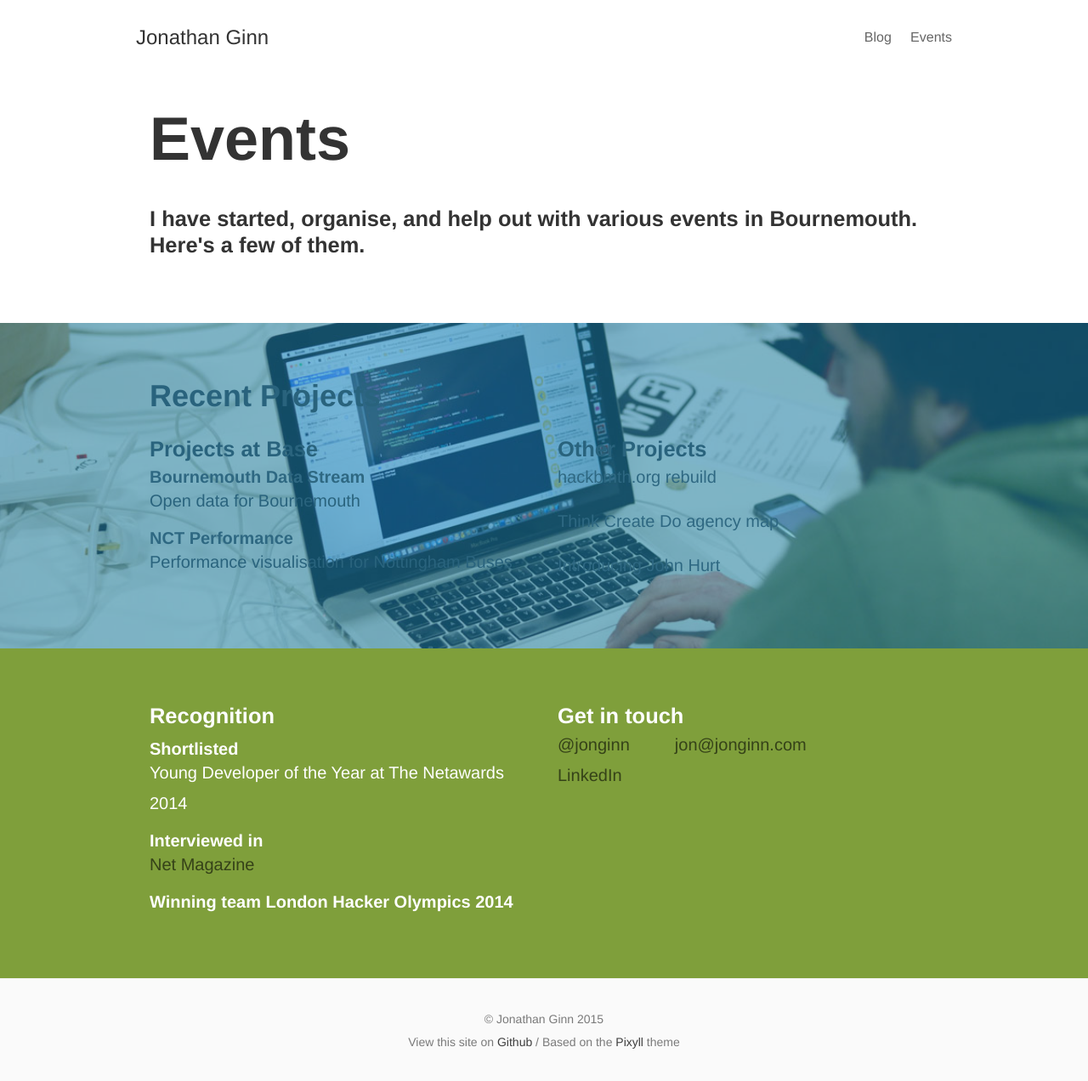
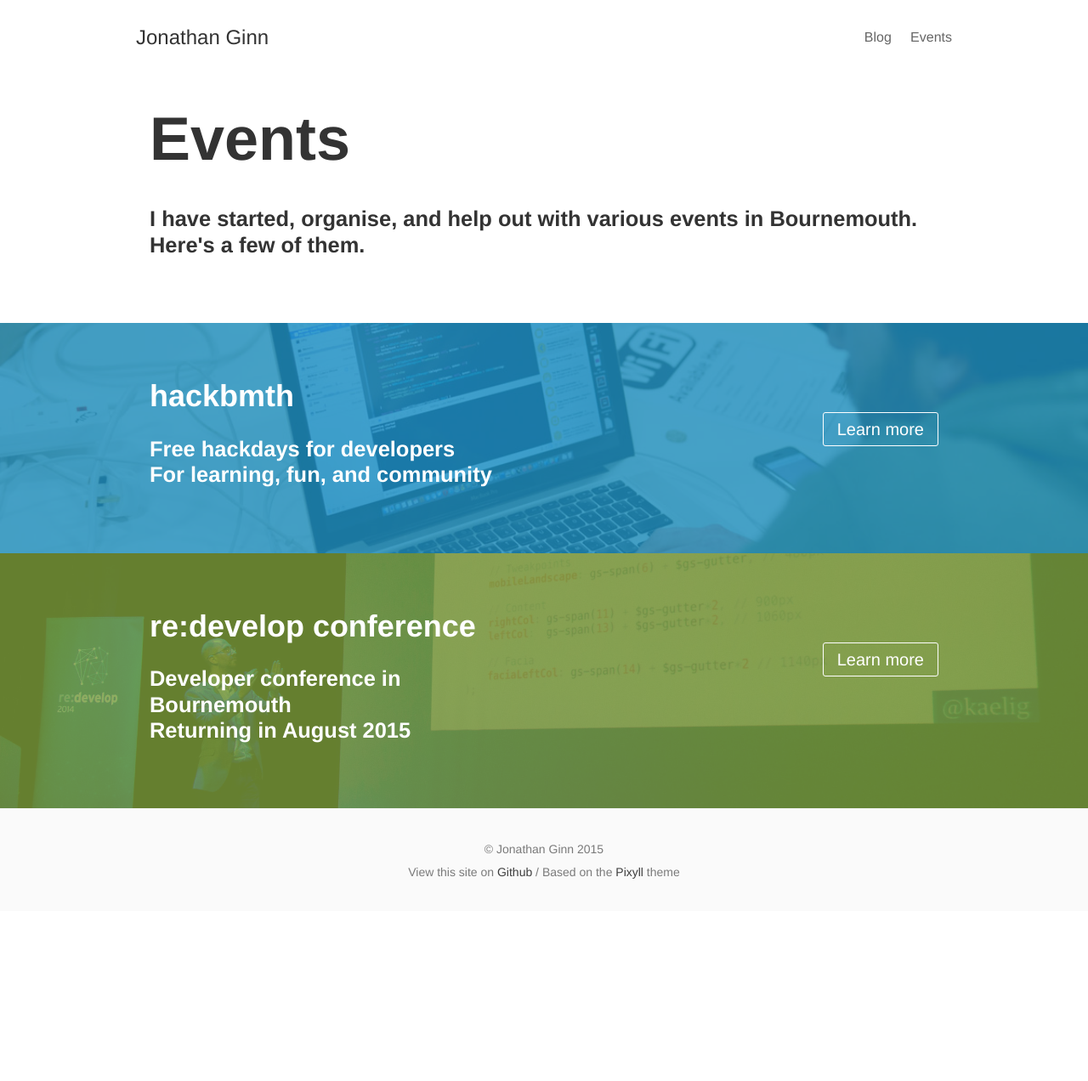
Before and after one commit to dave1010/jonginn.github.io, a Jekyll site: the page built from events.html, in a window 1280 px wide. Shown: the whole page at 85% size. Built offline with Jekyll 4.4.1, drawn with Linux system fonts in a browser that asks for light colours; after the commit the page ends 1072 px from its top, so only the background shows below that.

Commit message:
Update evnets page and isnt it nice now
Signed-off-by: Jonathan Ginn <jon@jonginn.com>

```diff
--- a/_sass/_basscss.scss
+++ b/_sass/_basscss.scss
@@ -604,7 +604,7 @@
 }
 
 .white {
-  color: #fff;
+  color: #fff !important;
 }
 
 .blue {
--- /dev/null
+++ b/_sass/_buttons.scss
@@ -0,0 +1,44 @@
+.button-outline {
+  position: relative;
+  z-index: 2;
+  color: inherit;
+  background-color: transparent;
+  border-radius: 3px;
+  border: 1px solid currentcolor;
+  -webkit-transition-duration: .1s;
+  transition-duration: .1s;
+  -webkit-transition-timing-function: ease-out;
+  transition-timing-function: ease-out;
+  -webkit-transition-property: box-shadow,background-color;
+  transition-property: box-shadow,background-color;
+  padding: .5rem 1rem;
+
+  &:before {
+    content: '';
+    width: 100%;
+    height: 100%;
+    display: block;
+    position: absolute;
+    z-index: -1;
+    top: -1px;
+    left: -1px;
+    border: 1px solid transparent;
+    background-color: currentcolor;
+    border-radius: 3px;
+    -webkit-transition-duration: .1s;
+    transition-duration: .1s;
+    -webkit-transition-timing-function: ease-out;
+    transition-timing-function: ease-out;
+    -webkit-transition-property: opacity;
+    transition-property: opacity;
+    opacity: 0;
+  }
+
+  &:hover {
+    text-decoration: none !important;
+  }
+
+  &:hover:before {
+    opacity: .125;
+  }
+}
--- a/_sass/_home.scss
+++ b/_sass/_home.scss
@@ -14,6 +14,10 @@
     &:hover {
       text-decoration: underline;
     }
+  }
+
+  p {
+    color: inherit;
   }
 }
 
@@ -86,11 +90,17 @@
     background-size: cover;
 }
 
-.content-faded {
-  opacity: .5;
+.content-overlay {
+  opacity: .8;
   position: absolute;
   top: 0;
   left: 0;
   width: 100%;
   height: 100%;
+  z-index: 1;
+
+  & + div {
+    position: relative;
+    z-index: 10;
+  }
 }
--- a/css/style.scss
+++ b/css/style.scss
@@ -25,6 +25,7 @@
 @import "bass/grid";
 @import "bass/utility-responsive-states";
 @import "responsive-embed";
+@import "buttons";
 @import "main";
 @import "home";
 @import "solarized-dark";
--- a/events.html
+++ b/events.html
@@ -16,89 +16,46 @@
     </div>
   </div>
 
-    <div class="content-wrapper relative background-cover" style="background-image:url('../assets/hackbmth.jpg');">
-      <div class="content-wrapper_blue content-faded">
+  <div class="content-wrapper content-wrapper_blue relative background-cover" style="background-image:url('../images/hackbmth.jpg');">
+    <div class="content-wrapper_blue content-overlay">
     </div>
     <div class="clearfix p1 p-responsive wrap">
       <div class="measure-wide">
         <div class="col col-12 px1">
-            <h3 class="mt0 mb0">Recent Projects</h3>
+          <h3 class="mt0 mb0">hackbmth</h3>
         </div>
         <div class="col col-12 sm-col-6 px1">
-            <h4 class="mb0">Projects at Base</h4>
-            <ul class="list-simple">
-              <li><span class="block bold"><a href="http://bournemouthdata.io">Bournemouth Data Stream</a></span> Open data for Bournemouth</li>
-              <li><span class="block bold"><a href="https://www.nctx.co.uk/about-us/our-company/performance">NCT Performance</a></span> Performance visualisation for Nottingham Buses</li>
-            </ul>
+          <p class="h4">Free hackdays for developers<br/>
+            For learning, fun, and community</p>
           </div>
-          <div class="col col-12 sm-col-6 px1">
-            <h4 class="mb0">Other Projects</h4>
-            <ul class="list-simple">
-              <li><a href="http://hackbmth.org">hackbmth.org rebuild</a></li>
-              <li><a href="http://thinkcreatedo.co.uk/agency-map">Think Create Do agency map</a></li>
-              <!-- <li><a href="/dj">DJ in a Box</a></li> -->
-              <!-- <li><a href="/dj">Twilio Caller</a></li> -->
-              <li><a href="http://introducingjohnhurt.com">Introducing John Hurt</a></li>
-            </ul>
+          <div class="col col-12 sm-col-6 px1 right-align">
+            <p><a href="http://hackbmth.org" class="button-outline white">Learn more</a></p>
           </div>
         </div>
       </div>
     </div>
 
-    <div class="content-wrapper content-wrapper_green">
+    <div class="content-wrapper content-wrapper_green relative background-cover" style="background-image:url('../images/redevelop.jpg');">
+      <div class="content-wrapper_green content-overlay">
+      </div>
       <div class="clearfix p1 p-responsive wrap">
         <div class="measure-wide">
-          <div class="col col-12 sm-col-6 px1">
-            <h4 class="mt0">Recognition</h4>
-            <ul class="list-simple">
-              <li>
-                <span class="block bold">Shortlisted</span>
-                Young Developer of the Year at The Netawards 2014
-              </li>
-              <li>
-                <span class="block bold">Interviewed in</span>
-                <a href="http://www.creativebloq.com/netmag/jonathan-ginn-hackdays-digital-hubs-and-john-hurt-21410642">Net Magazine</a>
-              </li>
-              <li>
-                <span class="block bold">Winning team London Hacker Olympics 2014</span>
-              </li>
-            </ul>
+          <div class="col col-12 px1">
+            <h3 class="mt0 mb0">re:develop conference</h3>
           </div>
           <div class="col col-12 sm-col-6 px1">
-            <h4 class="mt0 mb0">Get in touch</h4>
-            <ul class="list-inline">
-              <li class="mr3"><a href="http://twitter.com/jonginn">@jonginn</a></li>
-              <li class="mr3">
-                <script type="text/javascript">
-                  <!--
-            // Email obfuscator script 2.1 by Tim Williams, University of Arizona
-            // Random encryption key feature by Andrew Moulden, Site Engineering Ltd
-            // This code is freeware provided these four comment lines remain intact
-            // A wizard to generate this code is at http://www.jottings.com/obfuscator/
-            { coded = "FwN@FwNzuNN.xwP"
-            key = "mTM8UcRboAEHirXPnyqSxCLw6tIuQZ1N3kD9gKOB74f0jYah5sJzdGW2lveFpV"
-            shift=coded.length
-            link=""
-            for (i=0; i<coded.length; i++) {
-              if (key.indexOf(coded.charAt(i))==-1) {
-                ltr = coded.charAt(i)
-                link += (ltr)
-              }
-              else {
-                ltr = (key.indexOf(coded.charAt(i))-shift+key.length) % key.length
-                link += (key.charAt(ltr))
-              }
-            }
-            document.write("<a href='mailto:"+link+"'>"+link+"</a>")
-          }
-            //-->
-          </script>
-          <noscript>Sorry, you need Javascript on to see my email.</noscript>
-        </li>
-        <li class="mr3"><a href="http://uk.linkedin.com/in/jonginn">LinkedIn</a></li>
-      </ul>
+            <p class="h4">
+              Developer conference in Bournemouth<br/>
+              Returning in August 2015
+            </p>
+            </div>
+            <div class="col col-12 sm-col-6 px1 right-align">
+              <p><a href="http://redevelop.io" class="button-outline white">Learn more</a></p>
             </div>
           </div>
         </div>
       </div>
     </div>
+
+  </div>
+</div>
```
Also changed, not shown: images/hackbmth.jpg (renamed from assets/hackbmth.jpg), images/redevelop.jpg (added). Lines whose indentation alone changed are shown as unchanged.
